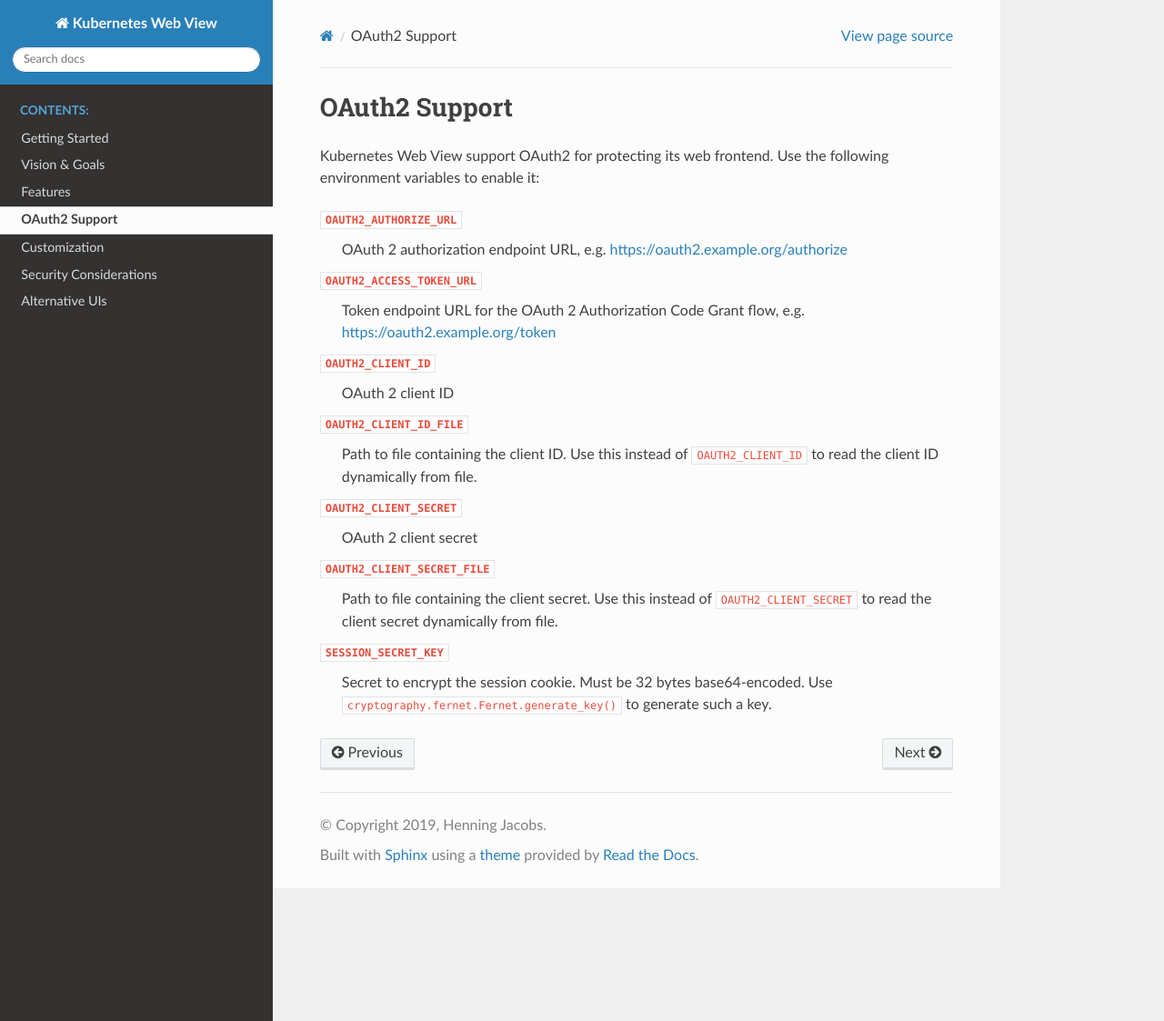
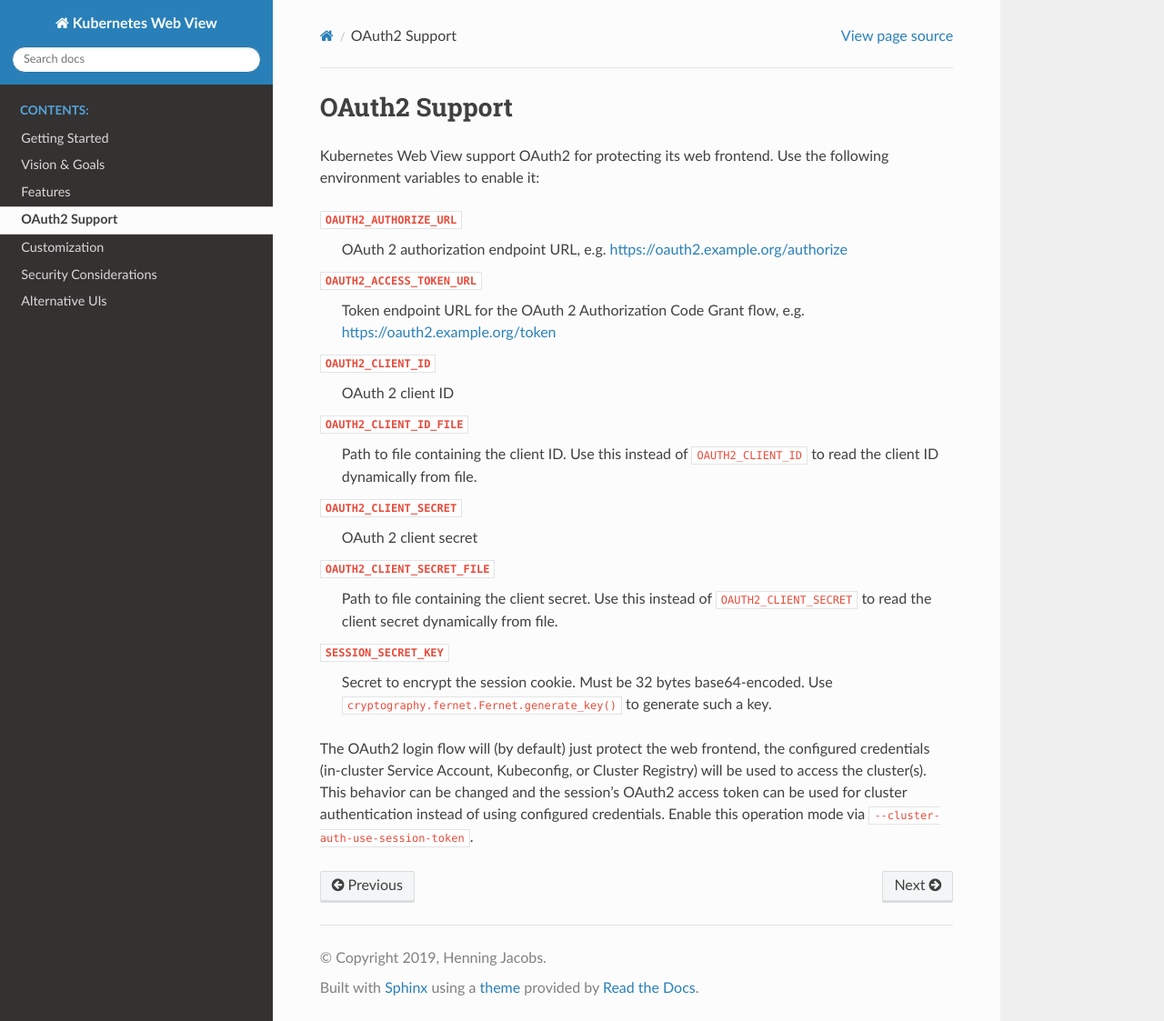
Before and after one commit to hjacobs/kube-web-view, a Sphinx documentation site: the page built from docs/oauth2.rst, in a window 1280 px wide and 1123 px high. Shown: the whole window at 91% size. Built offline with Sphinx 7.4.7 and the Read the Docs theme 2.0.0, drawn with Linux system fonts in a browser that asks for light colours.

Commit message:
docs on --cluster-auth-use-session-token

```diff
--- a/docs/oauth2.rst
+++ b/docs/oauth2.rst
@@ -20,3 +20,7 @@ Kubernetes Web View support OAuth2 for protecting its web frontend. Use the foll
     Path to file containing the client secret. Use this instead of ``OAUTH2_CLIENT_SECRET`` to read the client secret dynamically from file.
 ``SESSION_SECRET_KEY``
     Secret to encrypt the session cookie. Must be 32 bytes base64-encoded. Use ``cryptography.fernet.Fernet.generate_key()`` to generate such a key.
+
+The OAuth2 login flow will (by default) just protect the web frontend, the configured credentials (in-cluster Service Account, Kubeconfig, or Cluster Registry) will be used to access the cluster(s).
+This behavior can be changed and the session's OAuth2 access token can be used for cluster authentication instead of using configured credentials.
+Enable this operation mode via ``--cluster-auth-use-session-token``.
--- a/docs/security.rst
+++ b/docs/security.rst
@@ -9,7 +9,7 @@ There are a number of security precautions to make:
 
 * Do not expose Kubernetes Web View to the public without **authorization** (e.g. OAuth2 redirect flow or some authorizing web proxy).
 * The default **RBAC** role for kube-web-view (provided in the  ``deploy`` folder) provides **full read-only access** to the cluster --- modify it accordingly to limit the scope.
-* Design and **understand your access control**: decide whether you use kube-web-view only locally (with personal credentials), have a central deployment (with service credentials) to multiple clusters, or deployed per cluster with limited access.
+* Design and **understand your access control**: decide whether you use kube-web-view only locally (with personal credentials), have a central deployment (with service credentials) to multiple clusters, use :ref:`oauth2` for cluster access via ``--cluster-auth-use-session-token``, or have it deployed per cluster with limited access.
 * Understand the security risks of exposing your cluster details to Kubernetes Web View users --- you should only **trust users** who you would also give full read-only access to the Kubernetes API.
 * Check your Kubernetes objects for **potential sensitive information**, e.g. application developers might have used container environment variables (``env``) to contain passwords (instead of using secrets or other methods), mitigate accordingly!
 
```
